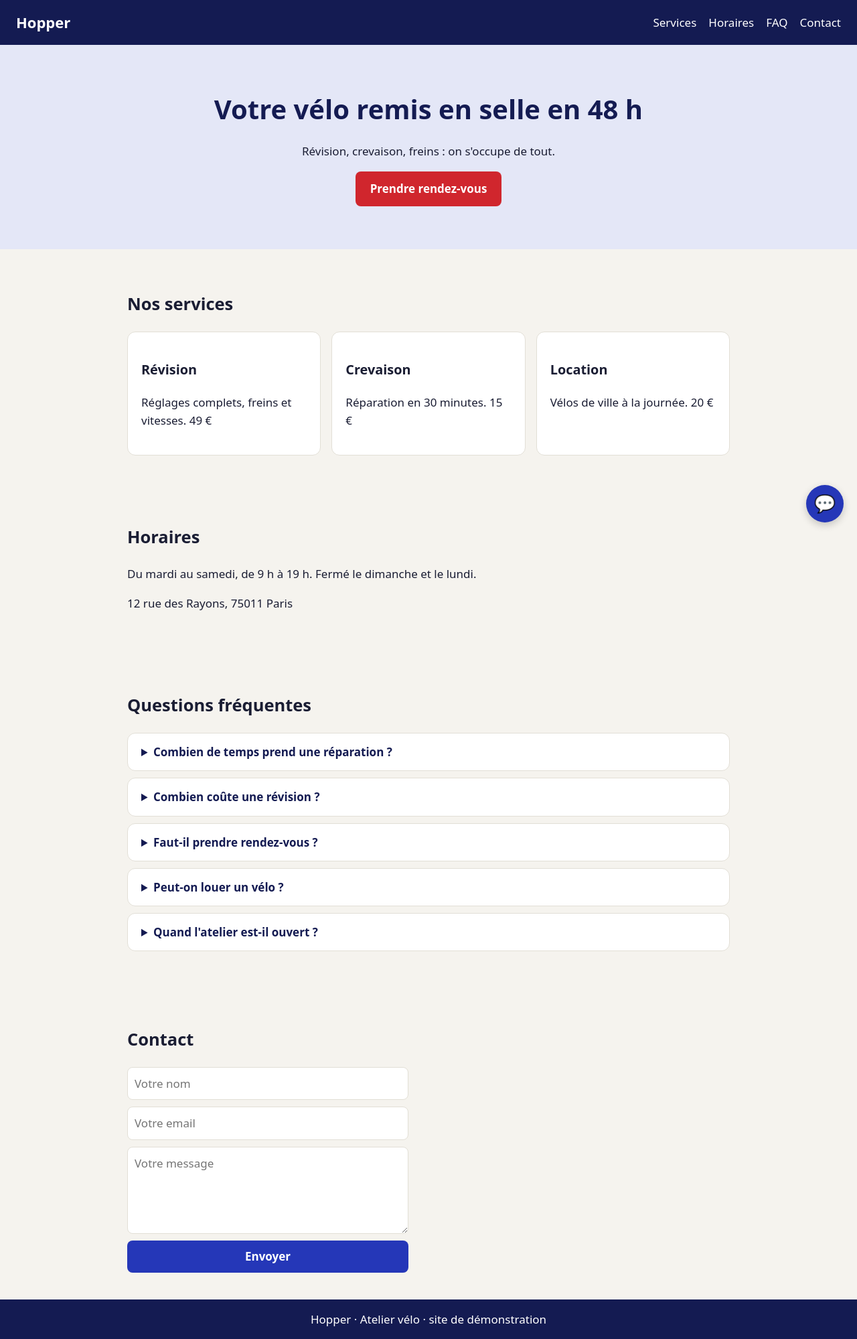
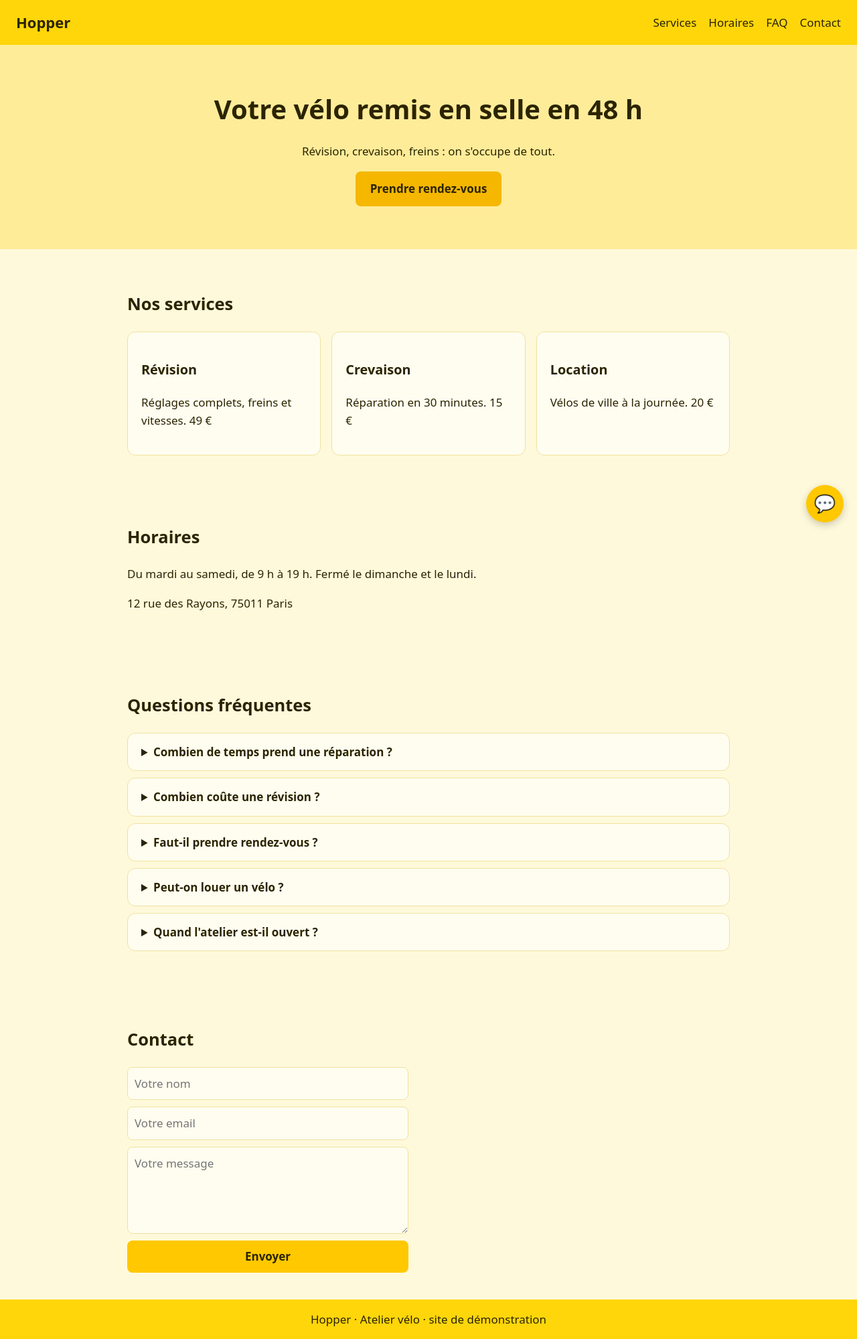
Before and after one commit to nadinebernard0309-jpg/Hopper-_-NH, a website built with Vite: page index.html in a window 1280 px wide. Shown: the whole page at 67% size. Built offline with nearby package versions, Linux system fonts and the light colour scheme.

Commit message:
Passe tout le site en jaune
Fonds, en-tête, pied de page, boutons, cartes, FAQ et chatbot
en tons de jaune, avec un texte brun foncé pour rester lisible.

Co-Authored-By: Claude Opus 5.5 <noreply@anthropic.com>

```diff
--- a/src/style.css
+++ b/src/style.css
@@ -1,29 +1,29 @@
-body { margin: 0; font: 17px/1.6 system-ui, Arial, sans-serif; color: #1A1D33; background: #F5F3EE; }
-header { background: #141B52; color: #fff; padding: 16px 24px; display: flex; justify-content: space-between; align-items: center; }
+body { margin: 0; font: 17px/1.6 system-ui, Arial, sans-serif; color: #2B2400; background: #FFF9DB; }
+header { background: #FFD60A; color: #2B2400; padding: 16px 24px; display: flex; justify-content: space-between; align-items: center; }
 header b { font-size: 22px; }
-header a { color: #fff; margin-left: 18px; text-decoration: none; }
-.hero { padding: 64px 24px; text-align: center; background: #E4E7F7; }
-.hero h1 { font-size: 40px; margin: 0 0 12px; color: #141B52; }
-.hero a { display: inline-block; background: #D0262D; color: #fff; padding: 12px 22px; border-radius: 8px; text-decoration: none; font-weight: 700; }
+header a { color: #2B2400; margin-left: 18px; text-decoration: none; }
+.hero { padding: 64px 24px; text-align: center; background: #FFEC99; }
+.hero h1 { font-size: 40px; margin: 0 0 12px; color: #2B2400; }
+.hero a { display: inline-block; background: #F5B700; color: #2B2400; padding: 12px 22px; border-radius: 8px; text-decoration: none; font-weight: 700; }
 section { max-width: 900px; margin: 0 auto; padding: 40px 24px; }
 .cartes { display: flex; gap: 16px; flex-wrap: wrap; }
-.carte { flex: 1; min-width: 220px; background: #fff; border: 1px solid #E2DFD6; border-radius: 12px; padding: 20px; }
-details { background: #fff; border: 1px solid #E2DFD6; border-radius: 12px; padding: 14px 20px; margin-bottom: 10px; }
-summary { font-weight: 700; color: #141B52; cursor: pointer; }
+.carte { flex: 1; min-width: 220px; background: #FFFDF0; border: 1px solid #F0E2A0; border-radius: 12px; padding: 20px; }
+details { background: #FFFDF0; border: 1px solid #F0E2A0; border-radius: 12px; padding: 14px 20px; margin-bottom: 10px; }
+summary { font-weight: 700; color: #2B2400; cursor: pointer; }
 details p { margin: 10px 0 0; }
 form { display: flex; flex-direction: column; gap: 10px; max-width: 420px; }
-input, textarea { font: inherit; padding: 10px; border: 1px solid #E2DFD6; border-radius: 8px; }
-button { font: inherit; font-weight: 700; background: #2537B8; color: #fff; border: 0; border-radius: 8px; padding: 10px; cursor: pointer; }
-footer { background: #141B52; color: #fff; text-align: center; padding: 16px; }
+input, textarea { font: inherit; padding: 10px; border: 1px solid #F0E2A0; border-radius: 8px; background: #FFFDF0; }
+button { font: inherit; font-weight: 700; background: #FFC800; color: #2B2400; border: 0; border-radius: 8px; padding: 10px; cursor: pointer; }
+footer { background: #FFD60A; color: #2B2400; text-align: center; padding: 16px; }
 #chatbot { position: fixed; right: 20px; bottom: 20px; display: flex; flex-direction: column; align-items: flex-end; gap: 12px; z-index: 10; }
 #chat-bouton { width: 56px; height: 56px; border-radius: 50%; font-size: 26px; padding: 0; box-shadow: 0 4px 12px rgba(0,0,0,.2); }
-#chat-fenetre { width: min(320px, calc(100vw - 40px)); background: #fff; border: 1px solid #E2DFD6; border-radius: 12px; box-shadow: 0 8px 24px rgba(0,0,0,.15); overflow: hidden; display: flex; flex-direction: column; }
+#chat-fenetre { width: min(320px, calc(100vw - 40px)); background: #FFFDF0; border: 1px solid #F0E2A0; border-radius: 12px; box-shadow: 0 8px 24px rgba(0,0,0,.15); overflow: hidden; display: flex; flex-direction: column; }
 #chat-fenetre[hidden] { display: none; }
-.chat-entete { background: #141B52; color: #fff; font-weight: 700; padding: 12px 16px; }
+.chat-entete { background: #FFD60A; color: #2B2400; font-weight: 700; padding: 12px 16px; }
 #chat-messages { height: 240px; overflow-y: auto; padding: 12px; display: flex; flex-direction: column; gap: 8px; font-size: 15px; }
 .chat-msg { max-width: 80%; padding: 8px 12px; border-radius: 12px; }
-.chat-msg.moi { align-self: flex-end; background: #2537B8; color: #fff; }
-.chat-msg.bot { align-self: flex-start; background: #E4E7F7; color: #1A1D33; }
-#chat-form { flex-direction: row; gap: 8px; padding: 10px; border-top: 1px solid #E2DFD6; max-width: none; }
+.chat-msg.moi { align-self: flex-end; background: #FFC800; color: #2B2400; }
+.chat-msg.bot { align-self: flex-start; background: #FFEC99; color: #2B2400; }
+#chat-form { flex-direction: row; gap: 8px; padding: 10px; border-top: 1px solid #F0E2A0; max-width: none; }
 #chat-saisie { flex: 1; min-width: 0; }
 #chat-form button { padding: 10px 14px; }
```
